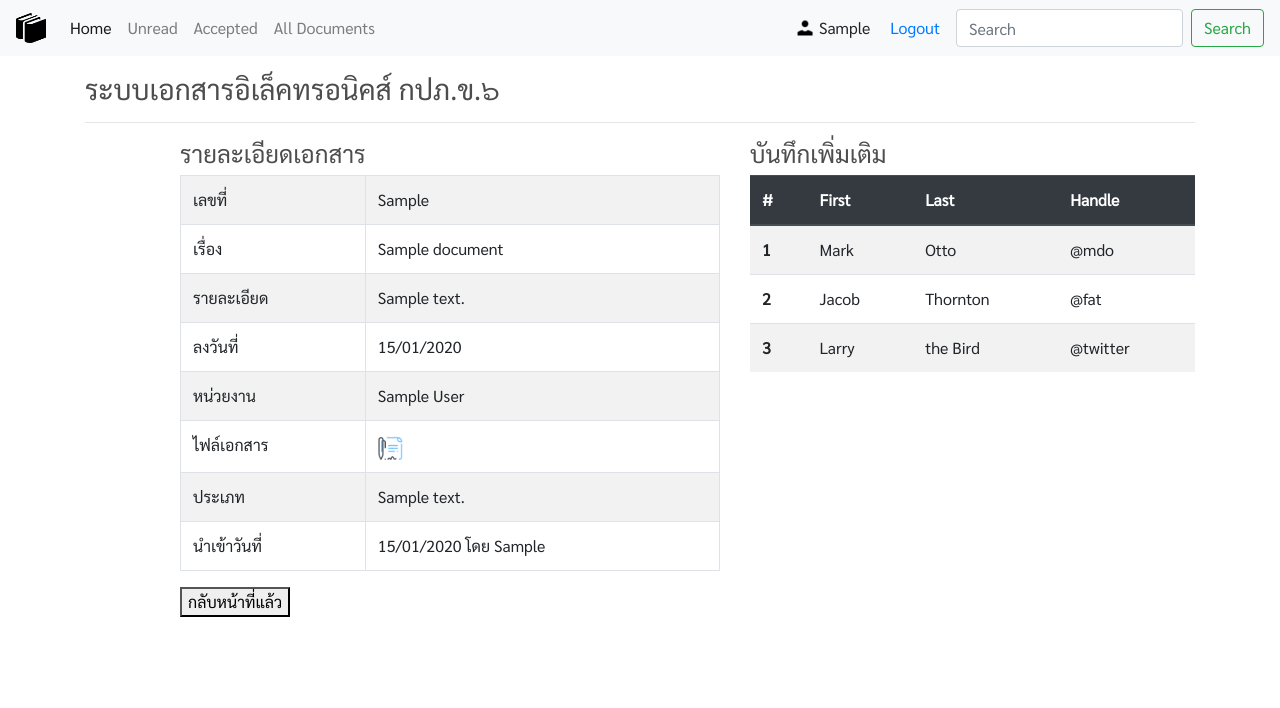
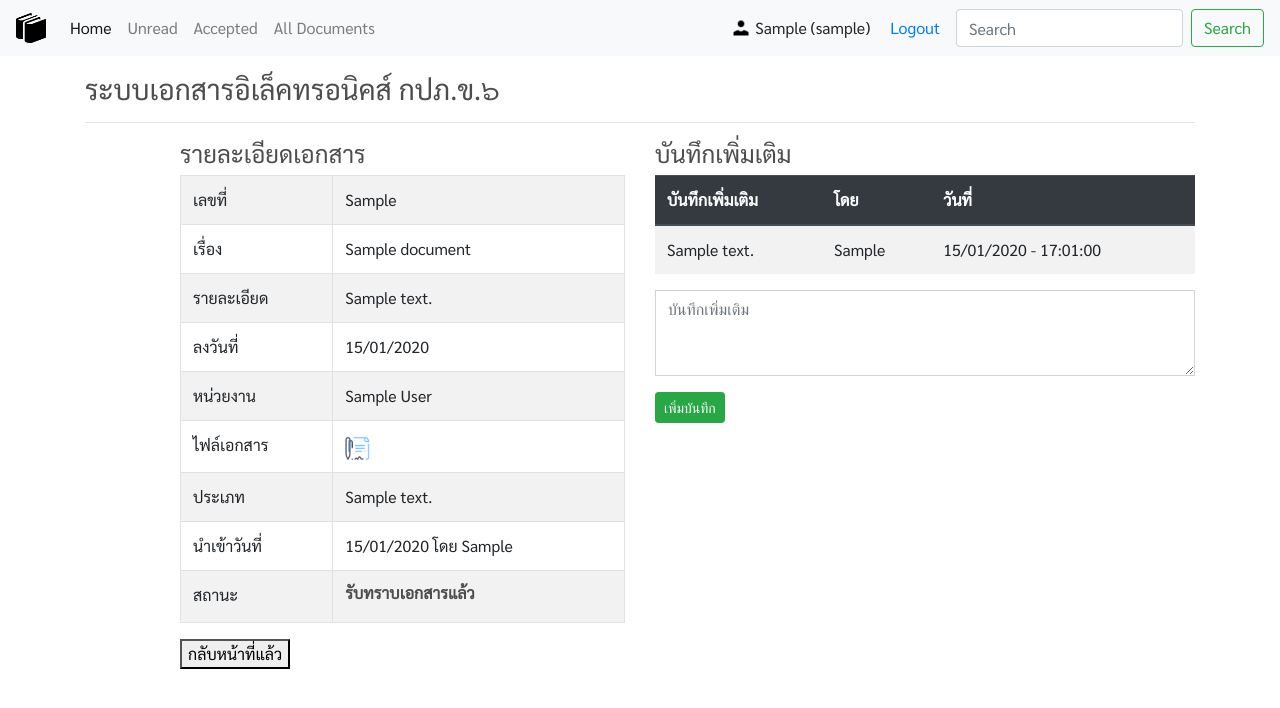
Before and after one commit to rutthawitc/docs_mgmt, a Django app: page /docdetail/1 in a window 1280 px wide. Shown: the top 708 px of the page. Run offline with Django 3.2, Linux system fonts and the light colour scheme; a user stored in the database is signed in; tables that the repository leaves empty hold one stand-in row (values such as "Sample post"); some libraries are stand-ins or nearby versions.

Commit message:
-Add comment Completed

```diff
--- a/docsmgmt_project/docsmgmt/models.py
+++ b/docsmgmt_project/docsmgmt/models.py
@@ -97,7 +97,6 @@ class DocumentSections(models.Model):
         return self.section_title
 
 
-
 #Store a additional note for Document
 class Comments(models.Model):
     doc_no = models.ForeignKey(Documents, on_delete=models.CASCADE)
--- a/docsmgmt_project/docsmgmt/templates/docsmgmt/base.html
+++ b/docsmgmt_project/docsmgmt/templates/docsmgmt/base.html
@@ -42,6 +42,12 @@
         window.history.back();
           }
     </script>
+    <script type="text/javascript">
+      function disableButton(btn){
+        document.getElementById(btn.id).disabled = true;
+        alert("รับทราบแล้ว");
+      }
+    </script>
 
   <title>edocument.</title>
   </head>
@@ -70,7 +76,7 @@
           </li>
         </ul>
         <form class="form-inline my-2 my-lg-0 nav-font">
-          <img src="{% static 'images/icons8-person-24.png' %}" height="20"/><h8>&nbsp;{{request.user.first_name}}</h8>&nbsp;
+          <img src="{% static 'images/icons8-person-24.png' %}" height="20"/><h8>&nbsp;{{request.user.first_name}} ({{request.user.username}})</h8>&nbsp;
           {% if user.is_authenticated %}
                     <a href="{% url 'logoutuser' %}" onclick="$('#signOutBtn').click()" class="nav-link element-font">Logout</a>
             {% else %}
@@ -93,5 +99,6 @@
     <script src="https://stackpath.bootstrapcdn.com/bootstrap/4.4.1/js/bootstrap.min.js" integrity="sha384-wfSDF2E50Y2D1uUdj0O3uMBJnjuUD4Ih7YwaYd1iqfktj0Uod8GCExl3Og8ifwB6" crossorigin="anonymous"></script>
     <!--Accept Document Script-->
     <script type="text/javascript" src="{% static 'js/accept.js'%}" ></script>
+    <script type="text/javascript" src="{% static 'js/addcomment.js'%}" ></script>
   </body>
 </html>
--- a/docsmgmt_project/docsmgmt/templates/docsmgmt/docdetail.html
+++ b/docsmgmt_project/docsmgmt/templates/docsmgmt/docdetail.html
@@ -5,8 +5,8 @@
 <hr>
 <div class="row justify-content-md-center">
     <div class="col"></div>
-    <div class="col-6">
-        <h4>รายละเอียดเอกสาร </h4>
+    <div class="col-5">
+        <h4>รายละเอียดเอกสาร</h4>
         <table class="table table-striped table-bordered">
         <tr>
             <td>เลขที่</td><td>{{doc.doc_mtno}}</td>
@@ -40,41 +40,44 @@
         <tr>
             <td>นำเข้าวันที่</td><td>{{doc.last_update|date:'d/m/Y'}} โดย {{doc.upload_by.user.first_name}}</td>
         </tr>
+        <tr>
+          <td>สถานะ</td>
+          <td>
+            {% if isaccepted is not None %}
+            <h6><strong>รับทราบเอกสารแล้ว</strong></h6>
+            {% else %}
+            <button type="button" class="btn btn-success btn-sm accept-doc mb-1 mb-md-1" data-action="accept" data-document="{{doc.id}}" onclick="disableButton(this)">ทราบ</button>
+            {% endif %}
+          </td>
+        </tr>
         </table>
         <button class="element-font" onclick="goBack()">กลับหน้าที่แล้ว</button>
     </div>
-    <div class="col-5">
+    <div class="col-6">
        <h4>บันทึกเพิ่มเติม</h4>
        <table class="table table-striped">
         <thead class="thead-dark">
           <tr>
-            <th scope="col">#</th>
-            <th scope="col">First</th>
-            <th scope="col">Last</th>
-            <th scope="col">Handle</th>
+            <th scope="col">บันทึกเพิ่มเติม</th>
+            <th scope="col">โดย</th>
+            <th scope="col">วันที่</th>
           </tr>
         </thead>
         <tbody>
+          {% for cm in comments %}
           <tr>
-            <th scope="row">1</th>
-            <td>Mark</td>
-            <td>Otto</td>
-            <td>@mdo</td>
+            <td>{{ cm.comment }}</td>
+            <td>{{ cm.user.user.first_name }}</td>
+            <td>{{ cm.comment_date|date:'d/m/Y - H:m:s' }}</td>
           </tr>
-          <tr>
-            <th scope="row">2</th>
-            <td>Jacob</td>
-            <td>Thornton</td>
-            <td>@fat</td>
-          </tr>
-          <tr>
-            <th scope="row">3</th>
-            <td>Larry</td>
-            <td>the Bird</td>
-            <td>@twitter</td>
-          </tr>
+          {% endfor %}
         </tbody>
       </table>
+      <div class="form-group">
+        <textarea class="form-control rounded-0" id="memo" rows="3" placeholder="บันทึกเพิ่มเติม"></textarea>
+      </div>
+      <button type="button" class="btn btn-success btn-sm add-comment mb-1 mb-md-1" data-action="comment" data-document="{{doc.id}}">เพิ่มบันทึก</button>
+      </textarea>
     </div>
   </div>
 </div>
--- a/docsmgmt_project/docsmgmt/templates/docsmgmt/docsbydept.html
+++ b/docsmgmt_project/docsmgmt/templates/docsmgmt/docsbydept.html
@@ -25,7 +25,6 @@
         <td>{{doc.doc_date|date:'d/m/Y'}}</td>
         <td>
             <a href="{% url 'docdetail' doc.id %}" class="btn btn-info btn-sm mb-1 mb-md-1" role="button">รายละเอียด</a>
-            <button type="button" class="btn btn-primary btn-sm mb-1 mb-md-1">บันทึกเพิ่มเติม</button>
         </td>
       </tr>
     </tbody>
--- a/docsmgmt_project/docsmgmt/templates/docsmgmt/unread.html
+++ b/docsmgmt_project/docsmgmt/templates/docsmgmt/unread.html
@@ -37,7 +37,7 @@
         <td>
             <button type="button" class="btn btn-success btn-sm accept-doc mb-1 mb-md-1" data-action="accept" data-document="{{doc.id}}">ทราบ</button>
             <a href="{% url 'docdetail' doc.id %}" class="btn btn-info btn-sm mb-1 mb-md-1" role="button">รายละเอียด</a>
-            <button type="button" class="btn btn-primary btn-sm mb-1 mb-md-1">ตอบ</button>
+            <!--<button type="button" class="btn btn-primary btn-sm mb-1 mb-md-1">ตอบ</button> -->
         </td>
       </tr>
     </tbody>
--- a/docsmgmt_project/docsmgmt/urls.py
+++ b/docsmgmt_project/docsmgmt/urls.py
@@ -1,5 +1,5 @@
 from django.urls import path, include
-from .views import Home, ShowAllDocuments, ShowDocsByDept, DocAccepted, DocDetail, ShowUnreadDocs, ShowAcceptedDocs, loginuser, logoutuser, DocumentView
+from .views import Home, ShowAllDocuments, ShowDocsByDept, DocAccepted, DocDetail, ShowUnreadDocs, ShowAcceptedDocs, loginuser, logoutuser, getcomment
 
 urlpatterns = [
     path('', Home, name='home'),
@@ -11,4 +11,5 @@ urlpatterns = [
     path('showaccepted/', ShowAcceptedDocs, name='showaccepted'),
     path('login/', loginuser, name='loginuser'),
     path('logout/', logoutuser, name='logoutuser'),
+    path('getcomment/', getcomment, name='getcomment')
 ]
--- a/docsmgmt_project/docsmgmt/views.py
+++ b/docsmgmt_project/docsmgmt/views.py
@@ -1,5 +1,5 @@
 from django.shortcuts import render, redirect, get_object_or_404
-from .models import Documents, UserProfile, UserDepartment, Accepted
+from .models import Documents, UserProfile, UserDepartment, Accepted, Comments
 from django.http import JsonResponse
 
 from django.contrib.auth.models import User
@@ -10,8 +10,9 @@ from django.shortcuts import HttpResponseRedirect
 from django.db.models import Q
 import json
 from django.views.generic import ListView, CreateView, UpdateView
-from django.urls import reverse_lazy
+#from django.urls import reverse_lazy
 from django.contrib.auth.models import User
+from django.core.exceptions import ObjectDoesNotExist
 
 # Create your views here.
 @login_required
@@ -119,9 +120,35 @@ def DocAccepted(request):
 @login_required
 def DocDetail(request, doc_pk):
     doc = Documents.objects.get(id=doc_pk)
+    comments = Comments.objects.filter(doc_no=doc.id)
+    try:
+        isaccepted = Accepted.objects.get(doc_no=doc.id, user=request.user.id)
+    except Accepted.DoesNotExist:
+        isaccepted = None
 
-    context = {'doc':doc}
+    context = {'doc':doc, 'isaccepted':isaccepted, 'comments':comments}
     return render(request, 'docsmgmt/docdetail.html', context)
+
+def getcomment(request):
+    data = json.loads(request.body)
+    documentId = data['documentId']
+    action = data['action']
+    text = data['memo']
+    print('Document Id:', documentId)
+    #print('Action:', action)
+    #print('text:', text)
+
+    #Set values
+    user = request.user.profile
+    document = Documents.objects.get(id=documentId)
+
+    print(user)
+    print('Doc ID :',document.id)
+    print('text:', text)
+    comment = Comments.objects.create(user=user, doc_no=document, comment=text)
+    comment.save()
+
+    return JsonResponse('Commented', safe=False)
 
 def loginuser(request):
     username_value = ''
@@ -147,7 +174,7 @@ def logoutuser(request):
         logout(request)
         return HttpResponseRedirect('/login/')
 
-class DocumentView(CreateView):
-    model = Documents
-    fields = ('type_code', 'doc_mtno', 'doc_title', 'doc_desc', 'doc_date', 'doc_dept', 'doc_file')
-    success_url = reverse_lazy('home')
+#class DocumentView(CreateView):
+#    model = Documents
+#    fields = ('type_code', 'doc_mtno', 'doc_title', 'doc_desc', 'doc_date', 'doc_dept', 'doc_file')
+#    success_url = reverse_lazy('home')
```
